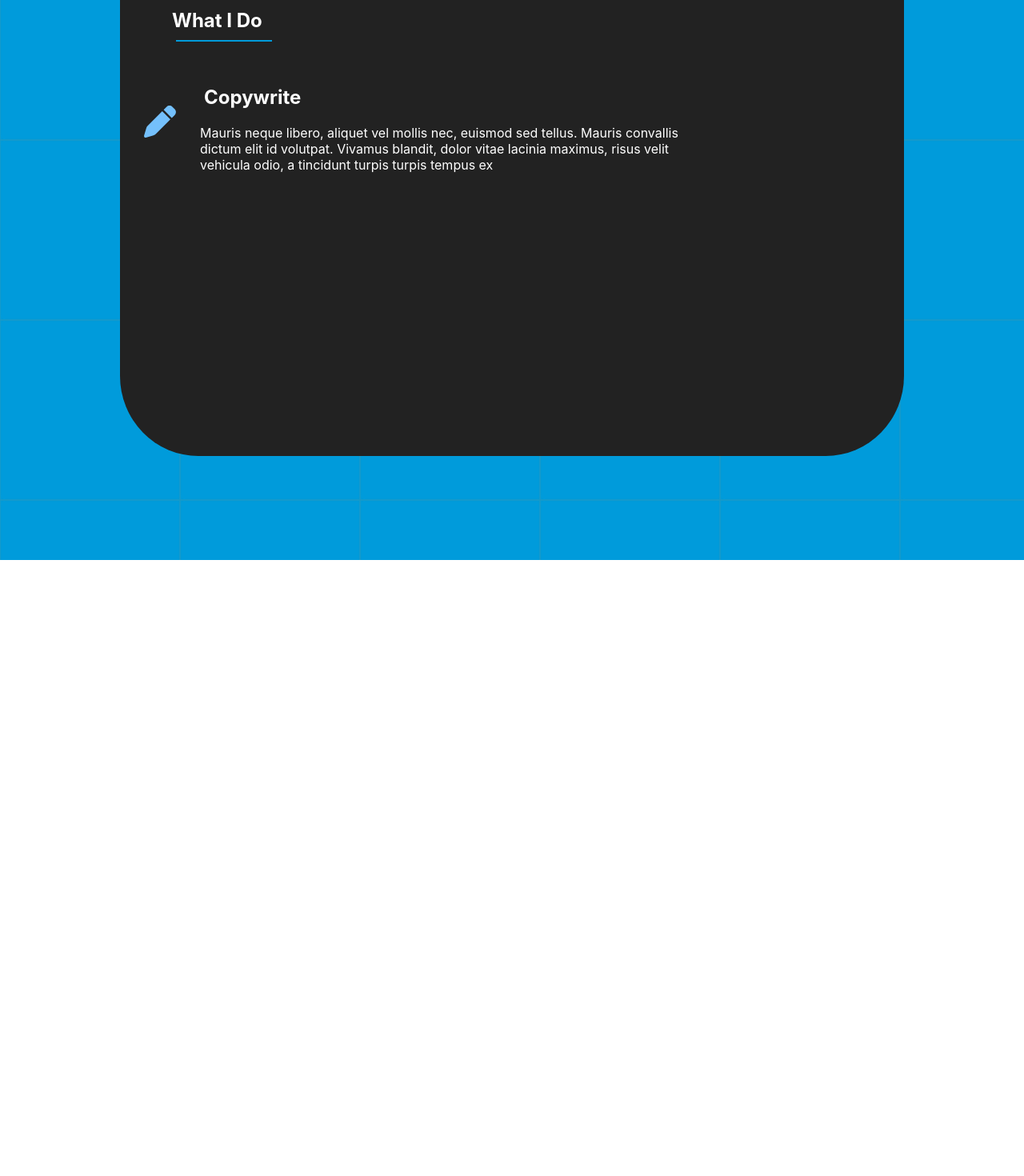
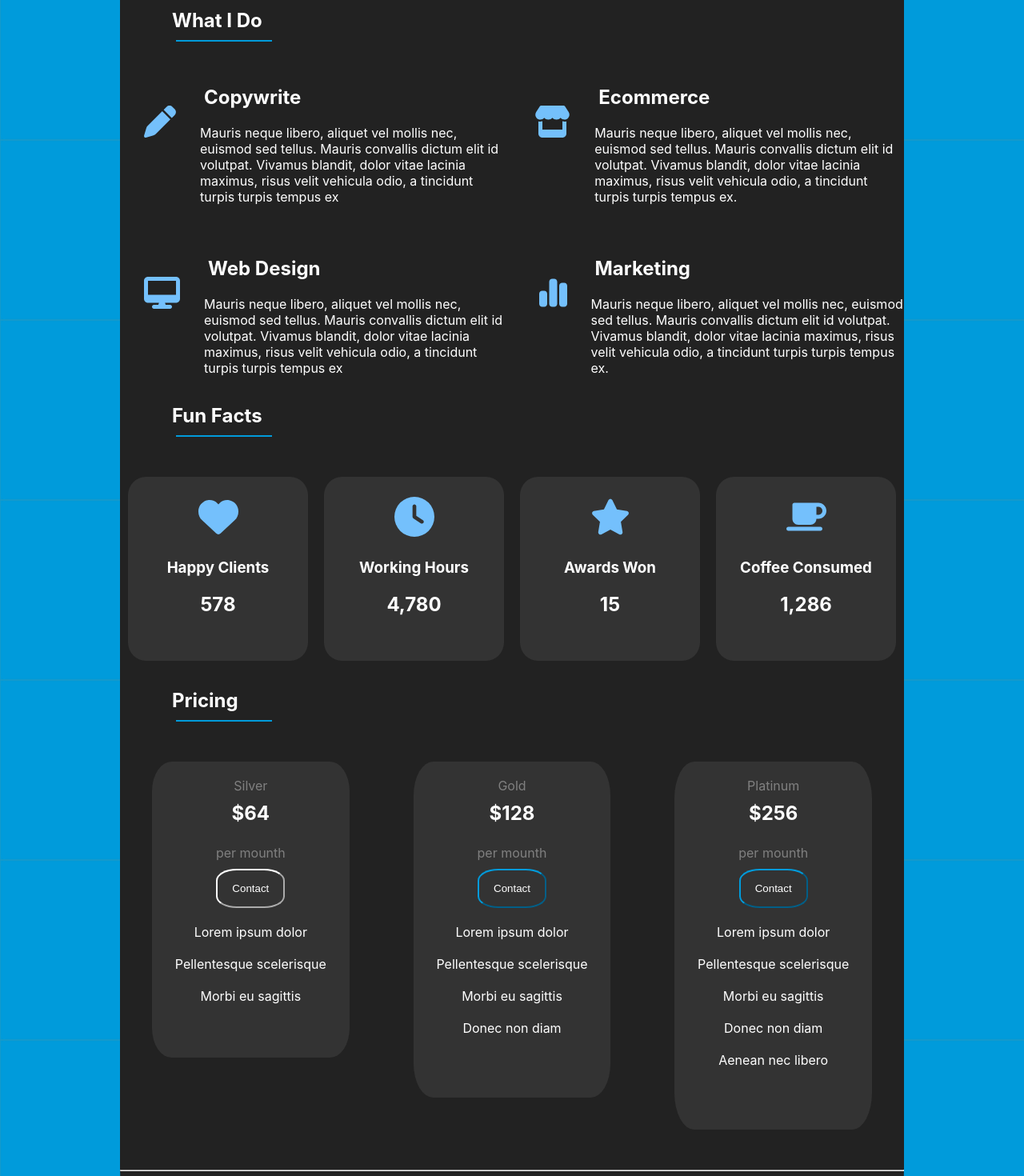
Before and after one commit to brown2882/Cv-project, a React (Create React App) app: page /header in a window 1280 px wide. Shown: the part 500-1970 px from the top of the page at 80% size. Before the commit the page ends 1200 px from the top, so only its background shows below. Built offline with nearby package versions, Linux system fonts and the light colour scheme.

Commit message:
firstPage

```diff
--- a/src/component/header.js
+++ b/src/component/header.js
@@ -6,6 +6,14 @@ import Man from "../assets/image/man.jpg"
 
 import { FontAwesomeIcon } from '@fortawesome/react-fontawesome';
 import { faPen } from '@fortawesome/free-solid-svg-icons';
+import {faStore}  from '@fortawesome/free-solid-svg-icons';
+import {faDesktop}  from '@fortawesome/free-solid-svg-icons';
+import {faChartSimple}  from '@fortawesome/free-solid-svg-icons';
+import {faHeart}  from '@fortawesome/free-solid-svg-icons';
+import {faClock}  from '@fortawesome/free-solid-svg-icons';
+import {faMugSaucer}  from '@fortawesome/free-solid-svg-icons';
+import {faStar}  from '@fortawesome/free-solid-svg-icons';
+
 
 
 export function Header () {
@@ -62,7 +70,7 @@ export function Header () {
 
                 <h2 className="h22">What I Do</h2>
                 <hr className="hr"/>
-                <div>
+                <div className="globalIconDiv">
                   <div className="fapenDiv">
 
                       <FontAwesomeIcon icon={faPen}  className="faPenicon" style={{ color: "#74C0FC",}} />
@@ -71,8 +79,115 @@ export function Header () {
                          <p>Mauris neque libero, aliquet vel mollis nec, euismod sed tellus. Mauris convallis dictum elit id volutpat. Vivamus blandit, dolor vitae lacinia maximus, risus velit vehicula odio, a tincidunt turpis turpis tempus ex</p>
                       </div>
                   </div>
+                  <div className="fapenDiv">
+
+                    <FontAwesomeIcon icon={faStore} className="faPenicon" style={{color: "#74C0FC",}} />
+                    <div>
+                        <h2>Ecommerce</h2>
+                        <p>Mauris neque libero, aliquet vel mollis nec, euismod sed tellus. Mauris convallis dictum elit id volutpat. Vivamus blandit, dolor vitae lacinia maximus, risus velit vehicula odio, a tincidunt turpis turpis tempus ex.</p>
+                    </div>
+                  </div>
 
                 </div>
+
+                {/* //////////////////////////// */}
+
+                 <div className="globalIconDivTwo">
+                  <div className="fapenDiv">
+
+                      <FontAwesomeIcon icon={faDesktop} className="faPenicon" style={{color: "#74C0FC",}} />
+
+                      <div>
+                         <h2>Web Design</h2>
+                         <p>Mauris neque libero, aliquet vel mollis nec, euismod sed tellus. Mauris convallis dictum elit id volutpat. Vivamus blandit, dolor vitae lacinia maximus, risus velit vehicula odio, a tincidunt turpis turpis tempus ex</p>
+                      </div>
+                  </div>
+                  <div className="fapenDiv">
+
+                    <FontAwesomeIcon icon={faChartSimple} className="faPenicon" style={{color: "#74C0FC",}} />
+                    <div>
+                        <h2>Marketing</h2>
+                        <p>Mauris neque libero, aliquet vel mollis nec, euismod sed tellus. Mauris convallis dictum elit id volutpat. Vivamus blandit, dolor vitae lacinia maximus, risus velit vehicula odio, a tincidunt turpis turpis tempus ex.</p>
+                    </div>
+                  </div>
+
+                </div>
+
+
+
+                  <h2 className="h22">Fun Facts</h2>
+                  <hr className="hr"/>
+
+                <div className="funDiv">
+                  <div className="funDivOne">
+                      <FontAwesomeIcon icon={faHeart} className="funDivIcon" style={{color: "#74C0FC",}} />
+                      <h3>Happy Clients</h3>
+                      <h1>578</h1>
+                  </div>
+
+                   <div className="funDivOne">
+                      <FontAwesomeIcon icon={faClock} className="funDivIcon" style={{color: "#74C0FC",}} />
+                      <h3>Working Hours</h3>
+                      <h1>4,780</h1>
+                  </div>
+
+                  <div className="funDivOne">
+                      <FontAwesomeIcon icon={faStar} className="funDivIcon" style={{color: "#74C0FC",}} />
+                      <h3>Awards Won</h3>
+                      <h1>15</h1>
+                  </div>
+
+                  <div className="funDivOne">
+                      <FontAwesomeIcon icon={faMugSaucer} className="funDivIcon" style={{color: "#74C0FC",}} />
+                      <h3>Coffee Consumed</h3>
+                      <h1>1,286</h1>
+                  </div>
+                </div>
+
+                <h2 className="h22">Pricing</h2>
+                  <hr className="hr"/>
+                <div className="PricingDiv">
+                  <div className="priceDivOne">
+                        <p className="kk">Silver</p>
+                        <h2 className="k">$64</h2>
+                        <p className="kk">per mounth</p>
+                        <button className="bgtnTree">Contact</button>
+
+                        <p className="k">Lorem ipsum dolor</p>
+                        <p className="k">Pellentesque scelerisque</p>
+                        <p className="k">Morbi eu sagittis</p>
+                  </div>
+
+                    <div className="priceDivTwo">
+                        <p className="kk">Gold</p>
+                        <h2 className="k">$128</h2>
+                        <p className="kk">per mounth</p>
+                        <button className="bgtnFour">Contact</button>
+
+                        <p className="k">Lorem ipsum dolor</p>
+                        <p className="k">Pellentesque scelerisque</p>
+                        <p className="k">Morbi eu sagittis</p>
+                        <p className="k">Donec non diam</p>
+                  </div>
+
+                   <div className="priceDivTree">
+                        <p className="kk">Platinum</p>
+                        <h2 className="k">$256</h2>
+                        <p className="kk">per mounth</p>
+                        <button className="bgtnFour">Contact</button>
+
+                        <p className="k">Lorem ipsum dolor</p>
+                        <p className="k">Pellentesque scelerisque</p>
+                        <p className="k">Morbi eu sagittis</p>
+                        <p className="k">Donec non diam</p>
+                        <p className="k">Aenean nec libero</p>
+                  </div>
+                </div>
+
+                <hr className="hrr"/>
+
+                <p className="p20">© 2020 All rights reserved. LMPixels.</p>
+
             </nav>
 
 
--- a/src/style/login.scss
+++ b/src/style/login.scss
@@ -36,13 +36,13 @@
     padding: 50px 150px;
      background-image: url("../assets/image/backgroundimage.png");
     width: 100%;
-    height: 1200px;
+    height: 2200px;
 }
 
 @media (max-width: 768px) {
   .header {
     padding: 5% 5%;
-    height: auto; /* allow height to adapt */
+    height: 3400px; /* allow height to adapt */
   }
 
 
@@ -55,7 +55,7 @@
     background-color: #222222;
     border-radius: 10%;
     width: 100%;
-    height: 1000px;
+    height: 2100px;
     margin-top: 20px;
     color: white;
 
@@ -80,7 +80,7 @@
     background-color: #222222;
     border-radius: 2%;
     width: 450px;
-    height: 1000px;
+    height: 3300px;
     margin-top: 50px;
     color: white;
     // justify-content: center;
@@ -213,3 +213,174 @@
     margin: 30px;
     height: 40px;
 }
+
+.globalIconDiv{
+    display: flex;
+}
+
+@media (max-width: 768px) {
+     .globalIconDiv{
+
+    display: block;
+  }
+}
+
+
+
+
+
+.globalIconDivTwo{
+    margin-top: 60px;
+    display: flex;
+}
+
+@media (max-width: 768px) {
+     .globalIconDivTwo{
+    margin-top: 40px;
+    display: block;
+  }
+}
+
+
+
+
+.funDivOne{
+    margin-left: 10px;
+    margin-right: 10px;
+    text-align: center;
+    width: 300px;
+    height: 230px;
+    border-radius: 10%;
+    background-color: #333333;
+    transition: transform 0.3s ease;
+
+    h3{
+        margin-top: 20px;
+        margin-bottom: 20px;
+    }
+}
+
+.funDivOne:hover {
+  transform: translateY(-3px);
+}
+
+.funDivIcon{
+    width: 50px;
+    height: 60px;
+    margin-top: 20px;
+}
+
+.funDiv{
+    display: flex;
+}
+
+
+.priceDivOne{
+    margin-left: 40px;
+    margin-right: 40px;
+    text-align: center;
+
+    width: 350px;
+    height: 370px;
+    border-radius: 10%;
+    background-color: #333333;
+    transition: transform 0.3s ease;
+}
+
+.priceDivOne:hover {
+  transform: translateY(-3px);
+}
+
+
+ .bgtnTree{
+        padding: 15px 18px;
+        border-radius: 30%;
+        background-color: transparent;
+        color: white;
+        border-color: white;
+    }
+
+
+.bgtnTree:hover {
+
+            background-color: gray;
+            }
+
+
+.k{
+    margin-top: 20px;
+    margin-bottom: 10px;
+}
+
+.kk{
+    padding-top: 20px;
+    margin-bottom: 10px;
+    color: gray;
+}
+
+.PricingDiv{
+    display: flex;
+}
+@media (max-width: 768px) {
+     .PricingDiv{
+    margin-top: 80px;
+    display: block;
+  }
+}
+
+.priceDivTwo{
+    margin-left: 40px;
+    margin-right: 40px;
+    text-align: center;
+
+    width: 350px;
+    height: 420px;
+    border-radius: 10%;
+    background-color: #333333;
+    transition: transform 0.3s ease;
+}
+
+.priceDivTwo:hover {
+  transform: translateY(-3px);
+}
+
+.bgtnFour{
+        padding: 15px 18px;
+        border-radius: 30%;
+        background-color: transparent;
+        color: white;
+        border-color: #009BDB;
+    }
+
+
+.bgtnFour:hover {
+
+            background-color: #009BDB;
+            }
+
+
+
+.priceDivTree{
+    margin-left: 40px;
+    margin-right: 40px;
+    text-align: center;
+
+    width: 350px;
+    height: 460px;
+    border-radius: 10%;
+    background-color: #333333;
+    transition: transform 0.3s ease;
+}
+
+.priceDivTree:hover {
+  transform: translateY(-3px);
+}
+
+.hrr{
+    margin-top: 50px;
+}
+.p20{
+    text-align: right;
+    margin-top: 20px;
+    margin-right: 20px;
+}
```
